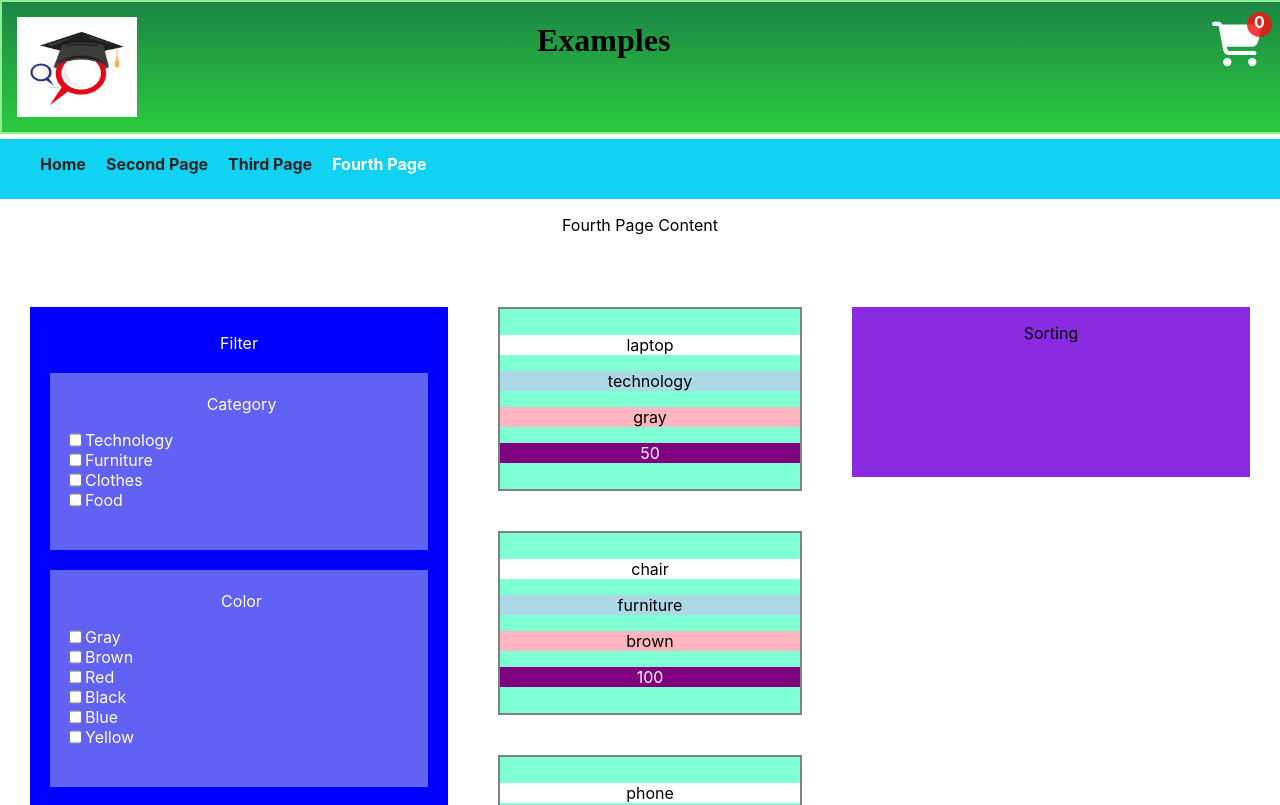
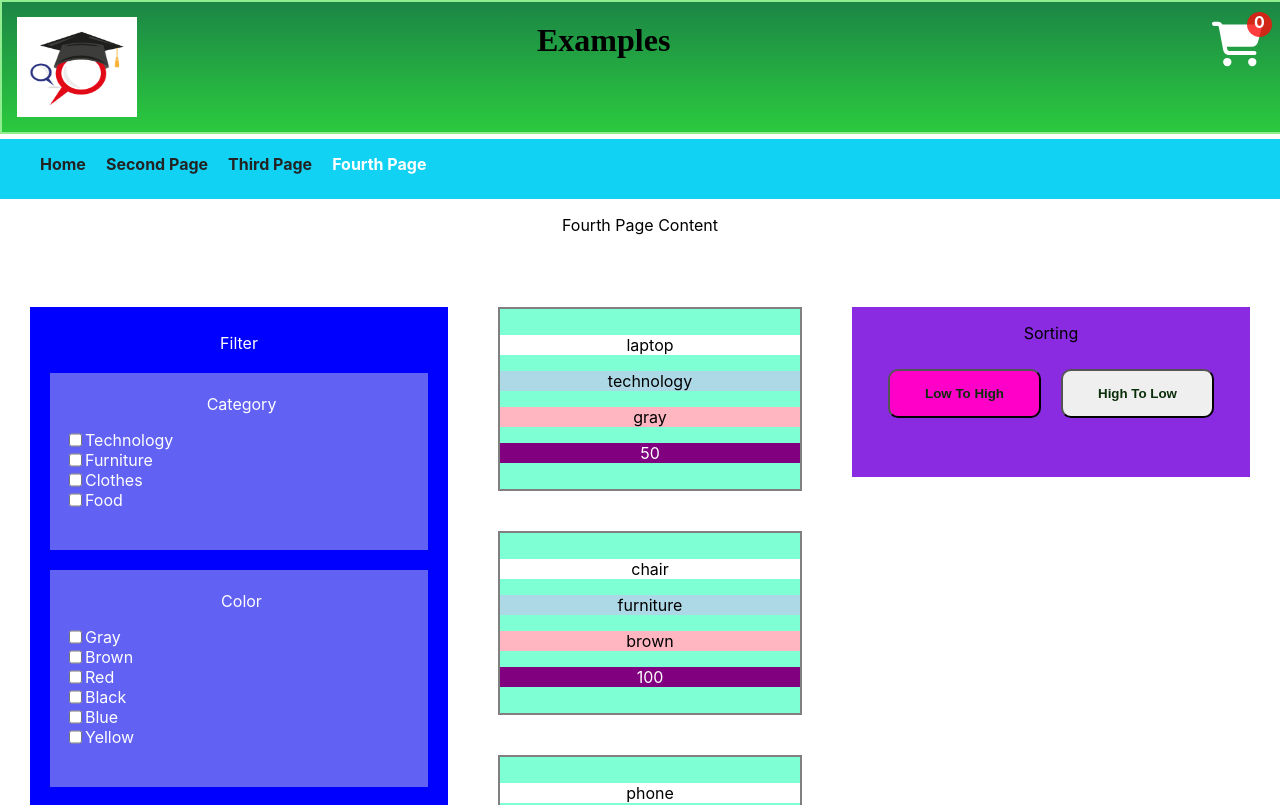
Before and after one commit to mvpetrusenko/react-pet-project, a React (Create React App) app: page /fourth in a window 1280 px wide. Shown: the top 805 px of the page. Built offline with nearby package versions, Linux system fonts and the light colour scheme.

Commit message:
sorting block design

```diff
--- a/src/components/FourthPage/FourthPage.css
+++ b/src/components/FourthPage/FourthPage.css
@@ -48,6 +48,24 @@ ul {
 }
 
 
+/* the same styles for several buttons */
+/* apply css to multiple classes */
+.lowToHigh, .highToLow {
+    font-weight: bold;
+    border-radius: 10px;
+    padding: 15px 35px 15px 35px; /* background of element */
+    color:rgb(10, 46, 10);
+    margin: 10px;
+
+}
+
+
+
+/* but different colors for buttons with the same styles */
+/* .parent element .child element */
+.sorting .lowToHigh {
+    background-color: rgb(255, 0, 200);
+}
 
 
 
--- a/src/components/FourthPage/FourthPage.js
+++ b/src/components/FourthPage/FourthPage.js
@@ -124,6 +124,7 @@ const [checked, setChecked] = useState(false)
 
 // !!! with console.log or debug find in which step there is a problem (to see what value returned)
 // !!! what element returns (array, string...) to work with in the next step
+// if in jsx constant can`t be read (undefined) - save this variable in state (filteredcategory)
 const[filteredcategory, setFilteredcategory] = useState('')
 
 
@@ -154,6 +155,7 @@ const handleFilterCategory = (event) => {
     // if any of checkbox not checked - show all cards (filterDataCards)
     // if checkbox is checked - show cards with this category (filteredCategory)
 
+    // if in jsx constant can`t be read (undefined) - save this variable in state (filteredcategory)
 
   //   const filteredcategory = FilterData.filter(item => {
   //     if (item.category === checkedCheckbox) {
@@ -355,10 +357,13 @@ const handleFilterColor = (event) => {
 
 
                   {/* !!!!!!Objects are not valid as a React child - error in console
+                  if you meant to render a collection of children, use an array instead
                   !!!!!Your data homes is an array, so you would have to iterate over the array using map:
                   {homes.map(home => <div>{home.name}</div>)} */}
                   {/* {checked ? <ul>{filteredcategory.map(filteredc => <li>{filteredc.name}</li>)}</ul> : <ul>{filterDataCards}</ul>} */}
 
+
+                  {/* if in jsx constant can`t be read (undefined) - save this variable in state (filteredcategory) */}
                   {/* {checked ? <ul>{filteredcategory.map(filteredc => <li>
                       <div className='filterCard'>
                           <p style={{backgroundColor: "white"}}>{filteredc.name}</p>
@@ -397,7 +402,7 @@ const handleFilterColor = (event) => {
                       {
                           isEnvironmentBFE
                           ? (
-                              outputba(
+                              outp(
                                 "b",
                                 "ba",
                                 this.props.lang
@@ -405,7 +410,7 @@ const handleFilterColor = (event) => {
                           ) : NEW CONDITIONAL HERE
                           ? (NEW RESULT)
                           : (
-                            outputba(
+                            outp(
                               "a",
                               "ab",
                               this.props.lang
@@ -464,6 +469,8 @@ const handleFilterColor = (event) => {
 
                 <div className='sorting'>
                   <p>Sorting</p>
+                  <button className='lowToHigh'>Low To High</button>
+                  <button className='highToLow'>High To Low</button>
                 </div>
 
 
```
